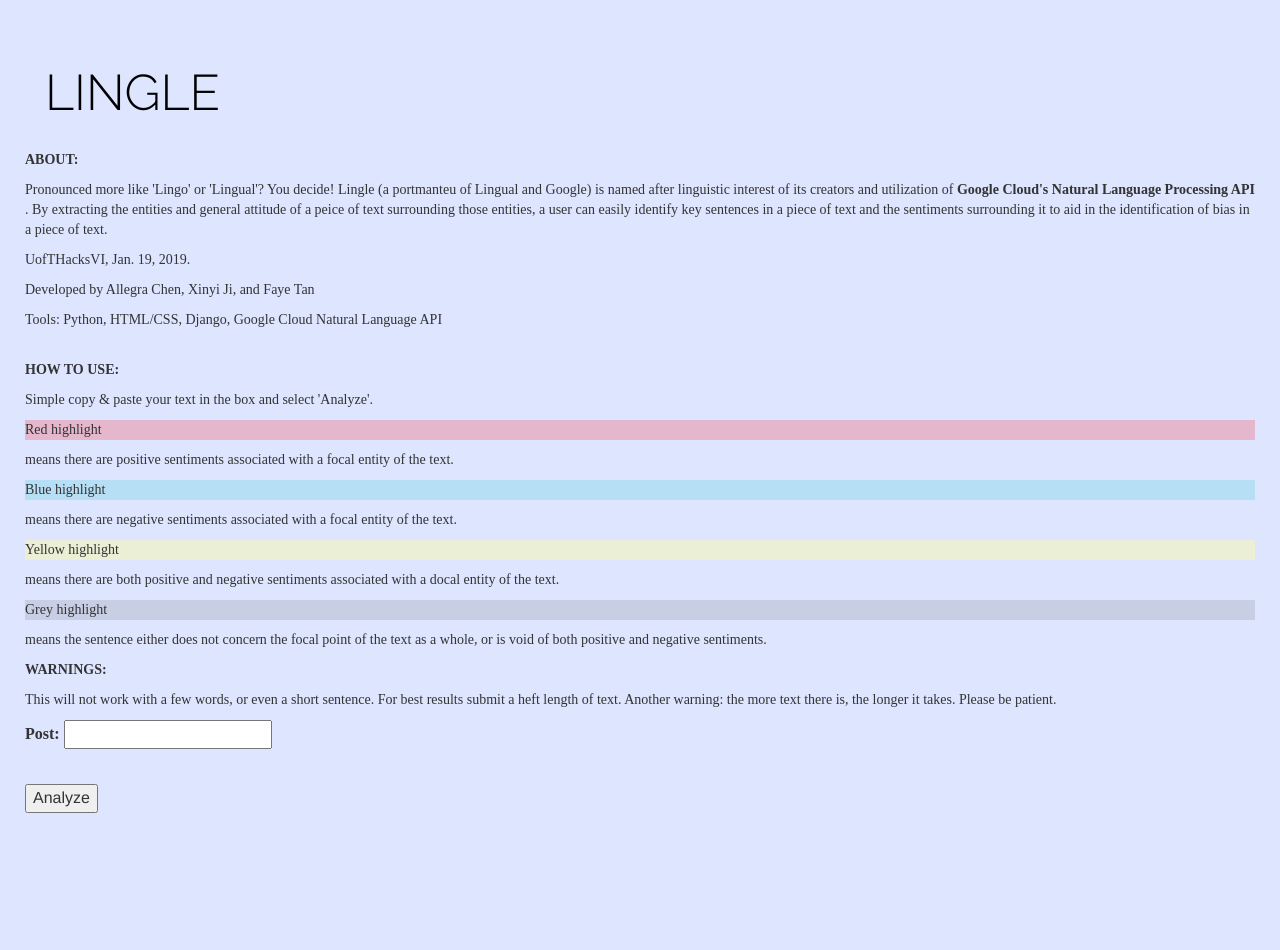
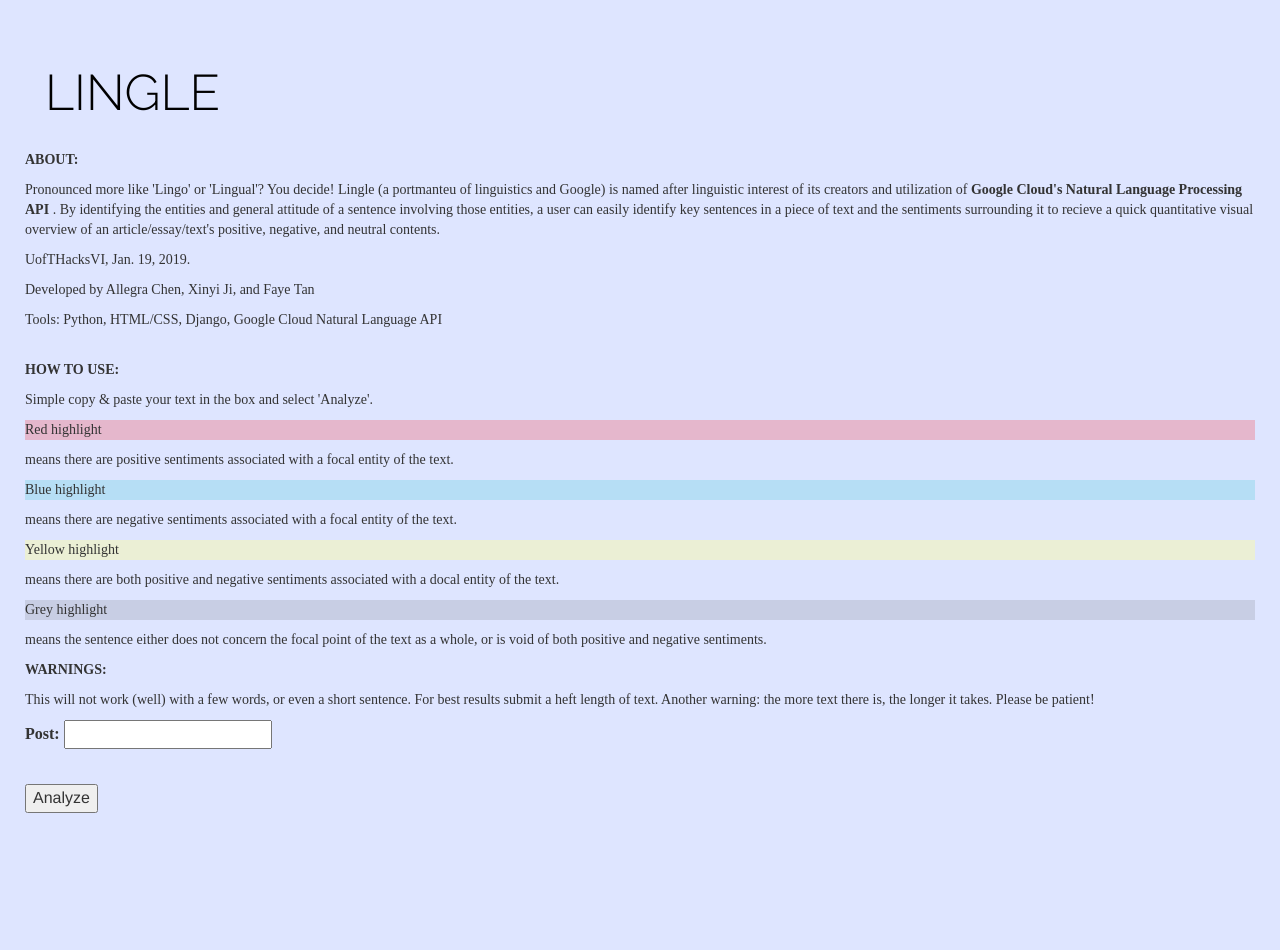
Before and after one commit to AllegraChen/uofthacks6, a Django app: page / in a window 1280 px wide. Shown: the top 950 px of the page. Run offline with Django 3.2, Linux system fonts and the light colour scheme; some libraries are stand-ins or nearby versions; some web fonts are replaced.

Commit message:
push
push

```diff
--- a/uofthacks/lingoo/lingooWEBAPP/templates/index.html
+++ b/uofthacks/lingoo/lingooWEBAPP/templates/index.html
@@ -18,7 +18,7 @@
     <body style="background-color:"blue">
         <h1>LINGLE</h1>
 	<p class="howtouse"> ABOUT: </p>
-	<p> Pronounced more like 'Lingo' or 'Lingual'? You decide! Lingle (a portmanteu of Lingual and Google) is named after linguistic interest of its creators and utilization of <b>Google Cloud's Natural Language Processing API </b>. By extracting the entities and general attitude of a peice of text surrounding those entities, a user can easily identify key sentences in a piece of text and the sentiments surrounding it to aid in the identification of bias in a piece of text.</p>
+	<p> Pronounced more like 'Lingo' or 'Lingual'? You decide! Lingle (a portmanteu of linguistics and Google) is named after linguistic interest of its creators and utilization of <b>Google Cloud's Natural Language Processing API </b>. By identifying the entities and general attitude of a sentence involving those entities, a user can easily identify key sentences in a piece of text and the sentiments surrounding it to recieve a quick quantitative visual overview of an article/essay/text's positive, negative, and neutral contents.</p>
 	<p> UofTHacksVI, Jan. 19, 2019. </p>
 	<p> Developed by Allegra Chen, Xinyi Ji, and Faye Tan </p>
 	<p> Tools: Python, HTML/CSS, Django, Google Cloud Natural Language API </p>
@@ -29,7 +29,7 @@
 	<p id="blue"> Blue highlight </p> <p> means there are negative sentiments associated with a focal entity of the text.</p>
 	<p id="yellow"> Yellow highlight </p> <p> means there are both positive and negative sentiments associated with a docal entity of the text.</p>
 	<p id="grey"> Grey highlight </p> <p> means the sentence either does not concern the focal point of the text as a whole, or is void of both positive and negative sentiments.</p>
-	<p class="howtouse"> WARNINGS: </p> <p> This will not work with a few words, or even a short sentence. For best results submit a heft length of text. Another warning: the more text there is, the longer it takes. Please be patient. </p>
+	<p class="howtouse"> WARNINGS: </p> <p> This will not work (well) with a few words, or even a short sentence. For best results submit a heft length of text. Another warning: the more text there is, the longer it takes. Please be patient! </p>
 
 	<div class="form_action" id="demo">
 	<form id="the_form" action="/get_article/" method="post">
```
